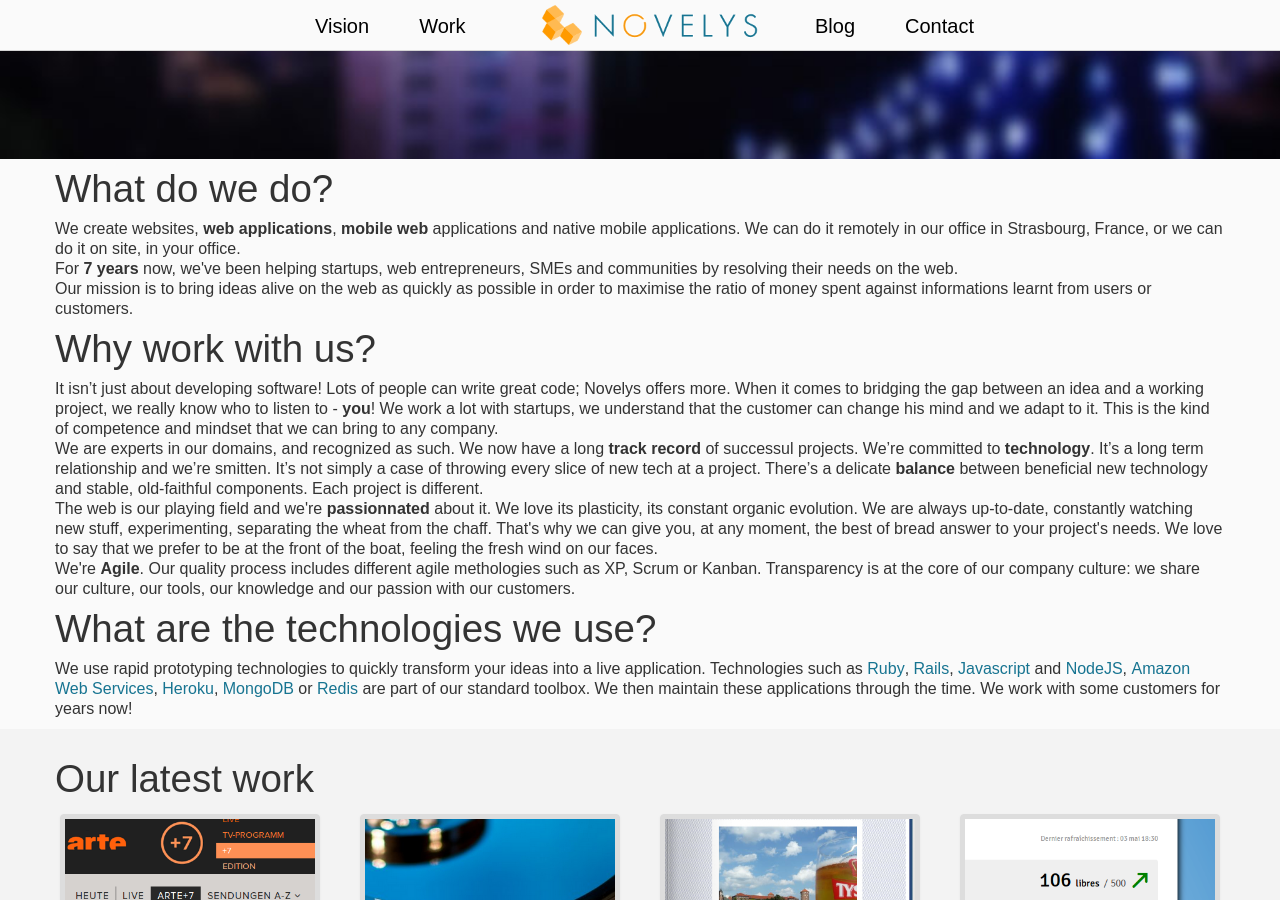
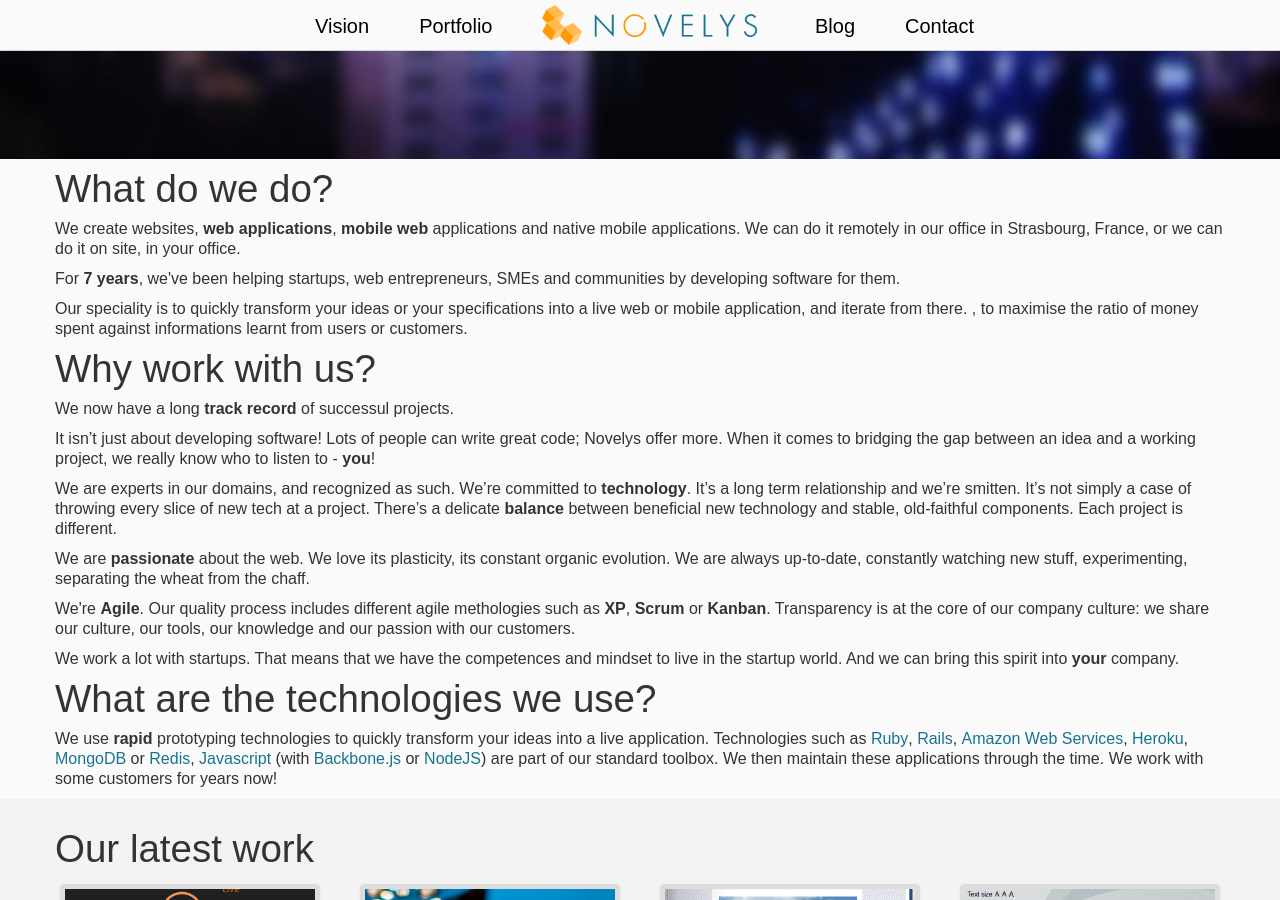
Before and after one commit to novelys/novelys.github.com, a Jekyll site: the page built from index.html, in a window 1280 px wide and 900 px high, scrolled down 641 px. Built offline with Jekyll 4.4.1, drawn with Linux system fonts in a browser that asks for light colours; nearby versions of some CDN libraries; some of the changed text lies outside the part shown.

Commit message:
infrastructure for blog posts and portfolio posts
Conflicts:
	.gitignore
	index.html

```diff
--- a/_layouts/default.html
+++ b/_layouts/default.html
@@ -8,13 +8,14 @@
     <meta name="author" content="Novelys">
 
     <!-- Le styles -->
-    <link href="css/bootstrap.min.css" rel="stylesheet">
+    <link href="/css/bootstrap.min.css" rel="stylesheet">
     <style type="text/css">
       body {
         padding-top: 40px;
       }
     </style>
-    <link href="css/bootstrap-responsive.min.css" rel="stylesheet">
+    <link href="/css/bootstrap-responsive.min.css" rel="stylesheet">
+    <link href="//netdna.bootstrapcdn.com/font-awesome/3.2.1/css/font-awesome.css" rel="stylesheet">
     <link href='http://fonts.googleapis.com/css?family=Open+Sans:400,300,800,700,600' rel='stylesheet' type='text/css'>
     <link href='http://fonts.googleapis.com/css?family=Ubuntu:400,500,700' rel='stylesheet' type='text/css'>
     <link href='http://fonts.googleapis.com/css?family=Varela+Round' rel='stylesheet' type='text/css'>
@@ -22,7 +23,7 @@
     <script type="text/javascript" src="//use.typekit.net/fxz8psd.js"></script>
     <script type="text/javascript">try{Typekit.load();}catch(e){}</script>
 
-    <link href="css/extra.css" rel="stylesheet">
+    <link href="/css/extra.css" rel="stylesheet">
 
     <!-- Le HTML5 shim, for IE6-8 support of HTML5 elements -->
     <!--[if lt IE 9]>
@@ -38,12 +39,12 @@
       <div class="navbar-inner">
         <div class="container">
           <div class="logo">
-            <a href="/"><img id="logo" src="img/logo.png" alt="Novelys Logo"></a>
+            <a href="/"><img id="logo" src="/img/logo.png" alt="Novelys Logo"></a>
           </div>
           <div class="snav nav-left">
             <ul class="unstyled">
               <li><a href="/vision.html">Vision</a></li>
-              <li><a href="#">Work</a></li>
+              <li><a href="/portfolio.html">Portfolio</a></li>
             </ul>
           </div>
           <div class="snav nav-right">
@@ -69,15 +70,15 @@
                   <div class="pull-left"><div class="cursive">Contact us!</div></div>
                 </li>
                 <li class="clearfix">
-                  <div class="pull-left icon"><span class="icomoon-envelope-alt"></span></div>
+                  <div class="pull-left icon"><span class="icon-envelope-alt"></span></div>
                   <div class="pull-left"><a href="mailto:contact@novelys.com">contact@novelys.com</a></div>
                 </li>
                 <li class="clearfix">
-                  <div class="pull-left icon"><span class="icomoon-phone"></span></div>
+                  <div class="pull-left icon"><span class="icon-phone"></span></div>
                   <div class="pull-left">+33 (0)8 05 69 60 67</div>
                 </li>
                 <li class="clearfix">
-                  <div class="pull-left icon"><span class="icomoon-map-marker"></span></div>
+                  <div class="pull-left icon"><span class="icon-map-marker"></span></div>
                   <div class="pull-left">
                       15 route du Rhin
                       <br/>
@@ -94,28 +95,28 @@
                 <li>
                   <a target="_blank" href="https://www.facebook.com/novelys">
                     <div class="rounded facebook">
-                      <span class="icomoon-facebook"></span>
+                      <span class="icon-facebook"></span>
                     </div>
                   </a>
                 </li>
                 <li>
                   <a target="_blank" href="https://twitter.com/novelys">
                     <div class="rounded twitter">
-                      <span class="icomoon-twitter"></span>
+                      <span class="icon-twitter"></span>
                     </div>
                   </a>
                 </li>
                 <li>
                   <a target="_blank" href="https://github.com/novelys">
                     <div class="rounded github">
-                      <span class="icomoon-github"></span>
+                      <span class="icon-github"></span>
                     </div>
                   </a>
                 </li>
                 <li>
                   <a target="_blank" href="http://www.slideshare.net/novelys">
                     <div class="rounded slideshare">
-                      <span class="icomoon-slideshare"></span>
+                      <span class="icon-slideshare"></span>
                     </div>
                   </a>
                 </li>
--- a/_posts/2013-04-18-first-release-of-arte-s-tvguide.markdown
+++ b/blog/_posts/2013-04-18-first-release-of-arte-s-tvguide.markdown
@@ -2,14 +2,16 @@
 layout: post
 title:  "First release of ARTE's TV Guide"
 date:   2013-04-18 20:00:00
-categories: client
+categories: blog
+tags: client
 ---
 
 For a few weeks now, we've been working for [ARTE](http://www.arte.tv) (the french-german cultural TV channel) on their new [TV Guide](http://www.arte.tv/guide/) and especially the [ARTE+7](http://www.arte.tv/guide/fr/plus7) module. As the name indicates, this module is a mashup between the TV Guide and the ARTE+7 video catchup service.
 
 Of course, the site is completely "responsive" so you can use it with your smartphone, your tablet or your regular desktop browser.
 
+Discover a more [in-depth review of our work for ARTE](/portfolio/artetvguide.html) in our [portfolio](/portfolio.html).
+
 See below a few screenshots of the service :
 
 <a href="/img/blog/arte_plus_seven_1.png"><img src="/img/blog/arte_plus_seven_1.png" alt="ARTE+7 Desktop" /></a>
-<a href="/img/blog/arte_plus_seven_2.png"><img src="/img/blog/arte_plus_seven_2.png" alt="ARTE+7 Mobile" /></a>
--- a/index.html
+++ b/index.html
@@ -25,24 +25,37 @@
         <h1>What do we do?</h1>
         <p>
           We create websites, <strong>web applications</strong>, <strong>mobile web</strong> applications and native mobile applications. We can do it remotely in our office in Strasbourg, France, or we can do it on site, in your office.
-          <br/>
-          For <strong>7 years</strong> now, we've been helping startups, web entrepreneurs, SMEs and communities by resolving their needs on the web.
-          <br/>
-          Our mission is to bring ideas alive on the web as quickly as possible in order to maximise the ratio of money spent against informations learnt from users or customers.
+        </p>
+        <p>
+          For <strong>7 years</strong>, we've been helping startups, web entrepreneurs, SMEs and communities by developing software for them.
+        </p>
+        <p>
+          Our speciality is to quickly transform your ideas or your specifications into a live web or mobile application, and iterate from there.
+
+          , to maximise the ratio of money spent against informations learnt from users or customers.
         </p>
         <h1>Why work with us?</h1>
         <p>
-          It isn’t just about developing software! Lots of people can write great code; Novelys offers more. When it comes to bridging the gap between an idea and a working project, we really know who to listen to - <strong>you</strong>! We work a lot with startups, we understand that the customer can change his mind and we adapt to it. This is the kind of competence and mindset that we can bring to any company.
-          <br/>
-          We are experts in our domains, and recognized as such. We now have a long <strong>track record</strong> of successul projects. We’re committed to <strong>technology</strong>. It’s a long term relationship and we’re smitten. It’s not simply a case of throwing every slice of new tech at a project. There’s a delicate <strong>balance</strong> between beneficial new technology and stable, old-faithful components. Each project is different.
-          <br/>
-          The web is our playing field and we're <strong>passionnated</strong> about it. We love its plasticity, its constant organic evolution. We are always up-to-date, constantly watching new stuff, experimenting, separating the wheat from the chaff. That's why we can give you, at any moment, the best of bread answer to your project's needs. We love to say that we prefer to be at the front of the boat, feeling the fresh wind on our faces.
-          <br/>
-          We're <strong>Agile</strong>. Our quality process includes different agile methologies such as XP, Scrum or Kanban. Transparency is at the core of our company culture: we share our culture, our tools, our knowledge and our passion with our customers.
+          We now have a long <strong>track record</strong> of successul projects.
+        </p>
+        <p>
+          It isn’t just about developing software! Lots of people can write great code; Novelys offer more. When it comes to bridging the gap between an idea and a working project, we really know who to listen to - <strong>you</strong>!
+        </p>
+        <p>
+          We are experts in our domains, and recognized as such. We’re committed to <strong>technology</strong>. It’s a long term relationship and we’re smitten. It’s not simply a case of throwing every slice of new tech at a project. There’s a delicate <strong>balance</strong> between beneficial new technology and stable, old-faithful components. Each project is different.
+        </p>
+        <p>
+          We are <strong>passionate</strong> about the web. We love its plasticity, its constant organic evolution. We are always up-to-date, constantly watching new stuff, experimenting, separating the wheat from the chaff.
+        </p>
+        <p>
+          We're <strong>Agile</strong>. Our quality process includes different agile methologies such as <strong>XP</strong>, <strong>Scrum</strong> or <strong>Kanban</strong>. Transparency is at the core of our company culture: we share our culture, our tools, our knowledge and our passion with our customers.
+        </p>
+        <p>
+          We work a lot with startups. That means that we have the competences and mindset to live in the startup world. And we can bring this spirit into <strong>your</strong> company.
         </p>
         <h1>What are the technologies we use?</h1>
         <p>
-          We use rapid prototyping technologies to quickly transform your ideas into a live application. Technologies such as <a href="http://www.ruby-lang.org">Ruby</a>, <a href="http://www.rubyonrails.org">Rails</a>, <a href="">Javascript</a> and <a href="http://nodejs.org">NodeJS</a>, <a href="http://aws.amazon.com">Amazon Web Services</a>, <a href="http://www.novelys.com">Heroku</a>, <a href="http://www.mongodb.org">MongoDB</a> or <a href="http://www.redis.io">Redis</a> are part of our standard toolbox. We then maintain these applications through the time. We work with some customers for years now!
+          We use <strong>rapid</strong> prototyping technologies to quickly transform your ideas into a live application. Technologies such as <a href="http://www.ruby-lang.org">Ruby</a>, <a href="http://www.rubyonrails.org">Rails</a>, <a href="http://aws.amazon.com">Amazon Web Services</a>, <a href="http://www.novelys.com">Heroku</a>, <a href="http://www.mongodb.org">MongoDB</a> or <a href="http://www.redis.io">Redis</a>, <a href="">Javascript</a> (with <a href="http://backbonejs.org/">Backbone.js</a> or <a href="http://nodejs.org">NodeJS</a>) are part of our standard toolbox. We then maintain these applications through the time. We work with some customers for years now!
         </p>
       </div>
     </div>
@@ -79,41 +92,15 @@
     </div>
     <div class="row">
       <ul class="thumbnails">
+        {% for post in site.categories.portfolio %}
         <li class="span3">
-          <a href="" class="thumbnail">
-            <img src="/img/home/arte.png" />
+          <a href="{{post.url}}" class="thumbnail">
+            <img src="/img/home/{{post.project_slug}}.png" />
+            <h3>{{post.project_name}}</h3>
+            <!--<p><small>{{post.tags}}</small></p>-->
           </a>
         </li>
-        <li class="span3">
-          <a href="" class="thumbnail">
-            <img src="/img/home/abcalsace.png" />
-          </a>
-        </li>
-        <li class="span3">
-          <a href="" class="thumbnail">
-            <img src="/img/home/bestofphotos.png" />
-          </a>
-        </li>
-        <li class="span3">
-          <a href="" class="thumbnail">
-            <img src="/img/home/parkingstrasbourg.png" />
-          </a>
-        </li>
-        <li class="span3">
-          <a href="" class="thumbnail">
-            <img src="/img/home/thesphere.png" />
-          </a>
-        </li>
-        <li class="span3">
-          <a href="" class="thumbnail">
-            <img src="/img/home/epra.png" />
-          </a>
-        </li>
-        <li class="span3">
-          <a href="" class="thumbnail">
-            <img src="/img/home/ecologieshop.png" />
-          </a>
-        </li>
+        {% endfor %}
       </ul>
     </div>
   </div>
```
Also changed, not shown: other parts of _layouts/default.html (+13 -0 lines), _posts/2013-05-02-welcome-to-jekyll.markdown (deleted, +0 -24 lines), blog.html (+9 -8 lines), blog/_posts/2013-02-25-parking-strasbourg-an-exercise-in-opendata-rwd-and-typography.markdown (added, +11 -0 lines), portfolio.html (added, +33 -0 lines), portfolio/_posts/2008-12-01-ecologieshop.markdown (added, +15 -0 lines), portfolio/_posts/2009-09-30-thesphere.markdown (added, +15 -0 lines), portfolio/_posts/2011-08-31-reunik.markdown (added, +15 -0 lines), portfolio/_posts/2012-01-31-epra.markdown (added, +15 -0 lines), portfolio/_posts/2012-08-21-bestofphotos.markdown (added, +15 -0 lines), portfolio/_posts/2013-03-13-abcalsace.markdown (added, +15 -0 lines), portfolio/_posts/2013-04-18-artetvguide.html (added, +91 -0 lines), vision.html (+9 -3 lines), img/home/artetvguide.png (renamed from img/home/arte.png), 4 more files.
